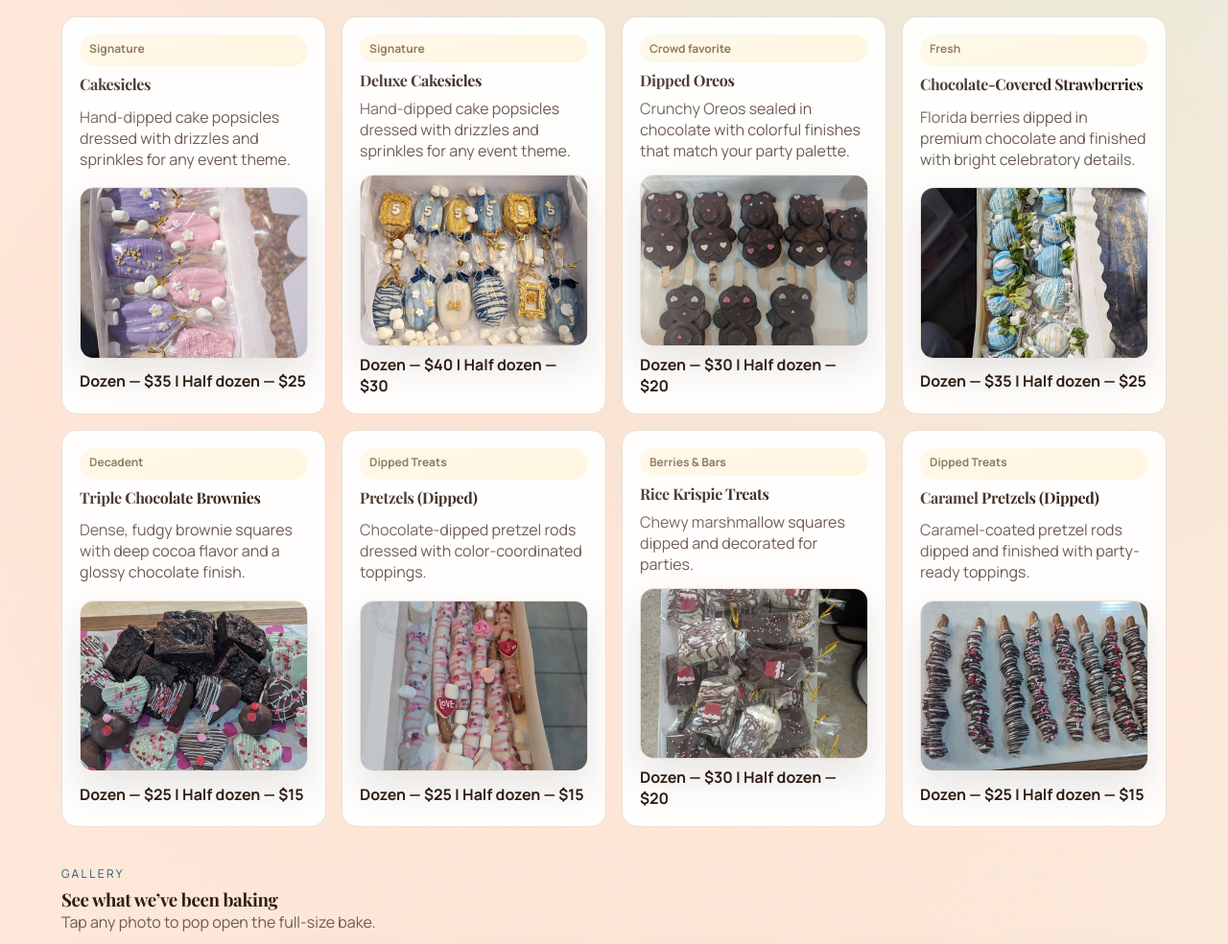
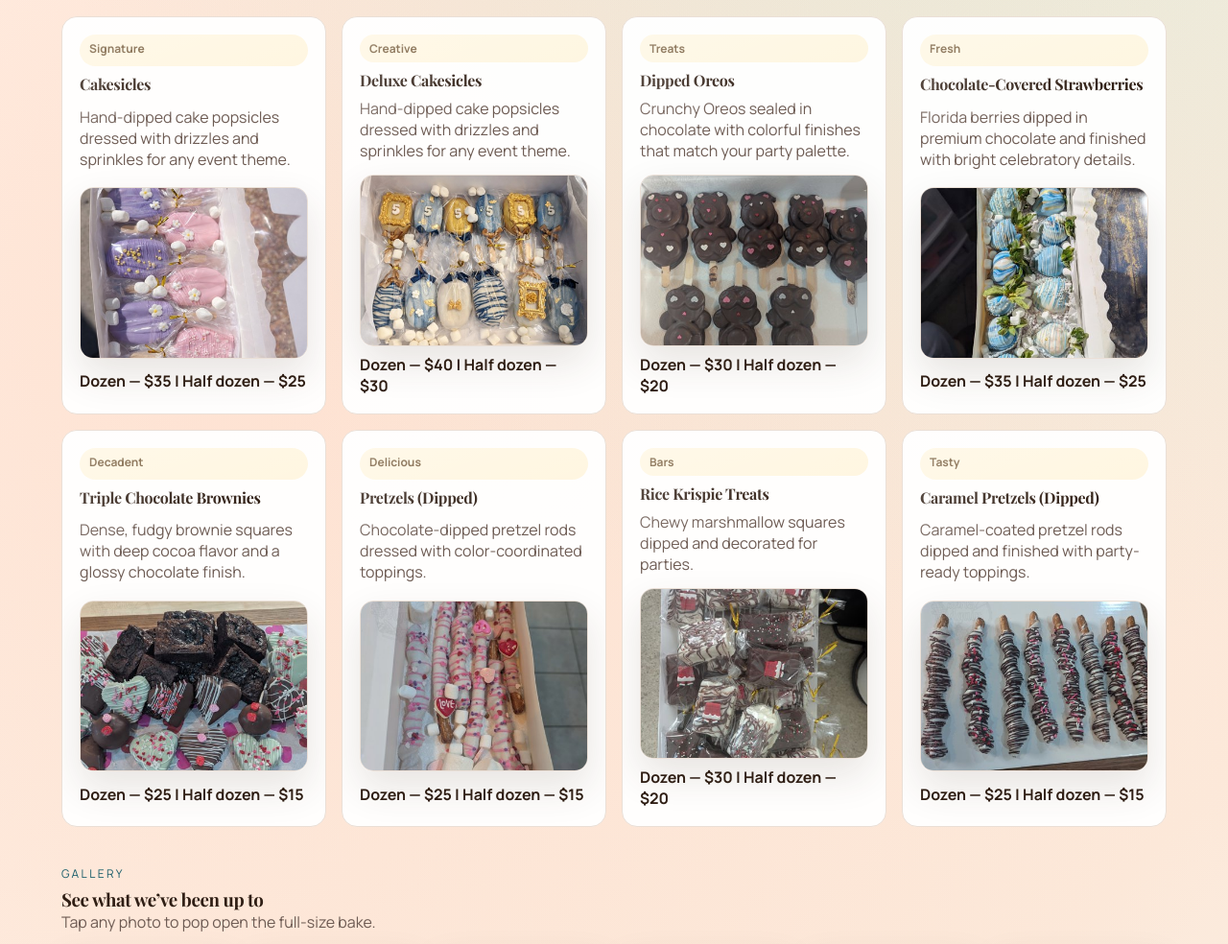
Before and after one commit to sthornton/sthornton.github.io, a plain HTML site: page index.html in a window 1280 px wide. Shown: the part 316-1300 px from the top of the page at 96% size. Drawn offline with nearby package versions, Linux system fonts and the light colour scheme.

Commit message:
verbiage updates

```diff
--- a/index.html
+++ b/index.html
@@ -54,7 +54,7 @@
             <span class="price">Dozen — $35 | Half dozen — $25</span>
           </article>
           <article class="card">
-            <div class="pill-tag">Signature</div>
+            <div class="pill-tag">Creative</div>
             <h4>Deluxe Cakesicles</h4>
             <p>Hand-dipped cake popsicles dressed with drizzles and sprinkles for any event theme.</p>
             <a class="gallery-item card-media" href="assets/gallery/image-28.jpg" aria-label="View full-size Deluxe Cakesicles photo">
@@ -63,7 +63,7 @@
             <span class="price">Dozen — $40 | Half dozen — $30</span>
           </article>
           <article class="card">
-            <div class="pill-tag">Crowd favorite</div>
+            <div class="pill-tag">Treats</div>
             <h4>Dipped Oreos</h4>
             <p>Crunchy Oreos sealed in chocolate with colorful finishes that match your party palette.</p>
             <a class="gallery-item card-media" href="assets/gallery/image-32.jpg" aria-label="View full-size Dipped Oreos photo">
@@ -90,7 +90,7 @@
             <span class="price">Dozen — $25 | Half dozen — $15</span>
           </article>
           <article class="card">
-            <div class="pill-tag">Dipped Treats</div>
+            <div class="pill-tag">Delicious</div>
             <h4>Pretzels (Dipped)</h4>
             <p>Chocolate-dipped pretzel rods dressed with color-coordinated toppings.</p>
             <a class="gallery-item card-media" href="assets/gallery/image-36.jpg" aria-label="View full-size Pretzels (Dipped) photo">
@@ -99,7 +99,7 @@
             <span class="price">Dozen — $25 | Half dozen — $15</span>
           </article>
           <article class="card">
-            <div class="pill-tag">Berries &amp; Bars</div>
+            <div class="pill-tag">Bars</div>
             <h4>Rice Krispie Treats</h4>
             <p>Chewy marshmallow squares dipped and decorated for parties.</p>
             <a class="gallery-item card-media" href="assets/gallery/image-16.jpg" aria-label="View full-size Rice Krispie Treats photo">
@@ -108,7 +108,7 @@
             <span class="price">Dozen — $30 | Half dozen — $20</span>
           </article>
           <article class="card">
-            <div class="pill-tag">Dipped Treats</div>
+            <div class="pill-tag">Tasty</div>
             <h4>Caramel Pretzels (Dipped)</h4>
             <p>Caramel-coated pretzel rods dipped and finished with party-ready toppings.</p>
             <a class="gallery-item card-media" href="assets/gallery/image-17.jpg" aria-label="View full-size Caramel Pretzels (Dipped) photo">
@@ -122,7 +122,7 @@
       <section id="gallery" class="gallery">
         <header class="section-head">
           <p class="eyebrow">Gallery</p>
-          <h3>See what we’ve been baking</h3>
+          <h3>See what we’ve been up to</h3>
           <p class="hint">Tap any photo to pop open the full-size bake.</p>
         </header>
         <div class="gallery-grid">
```
